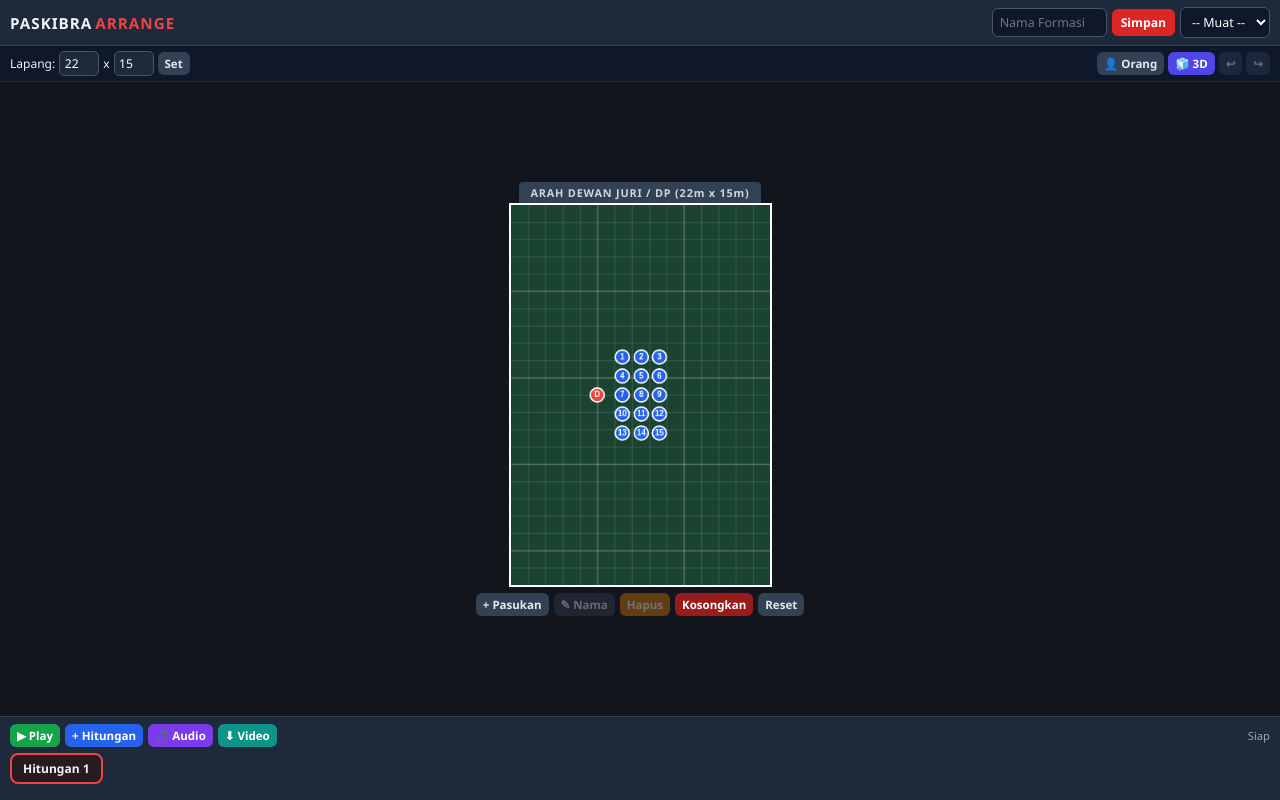
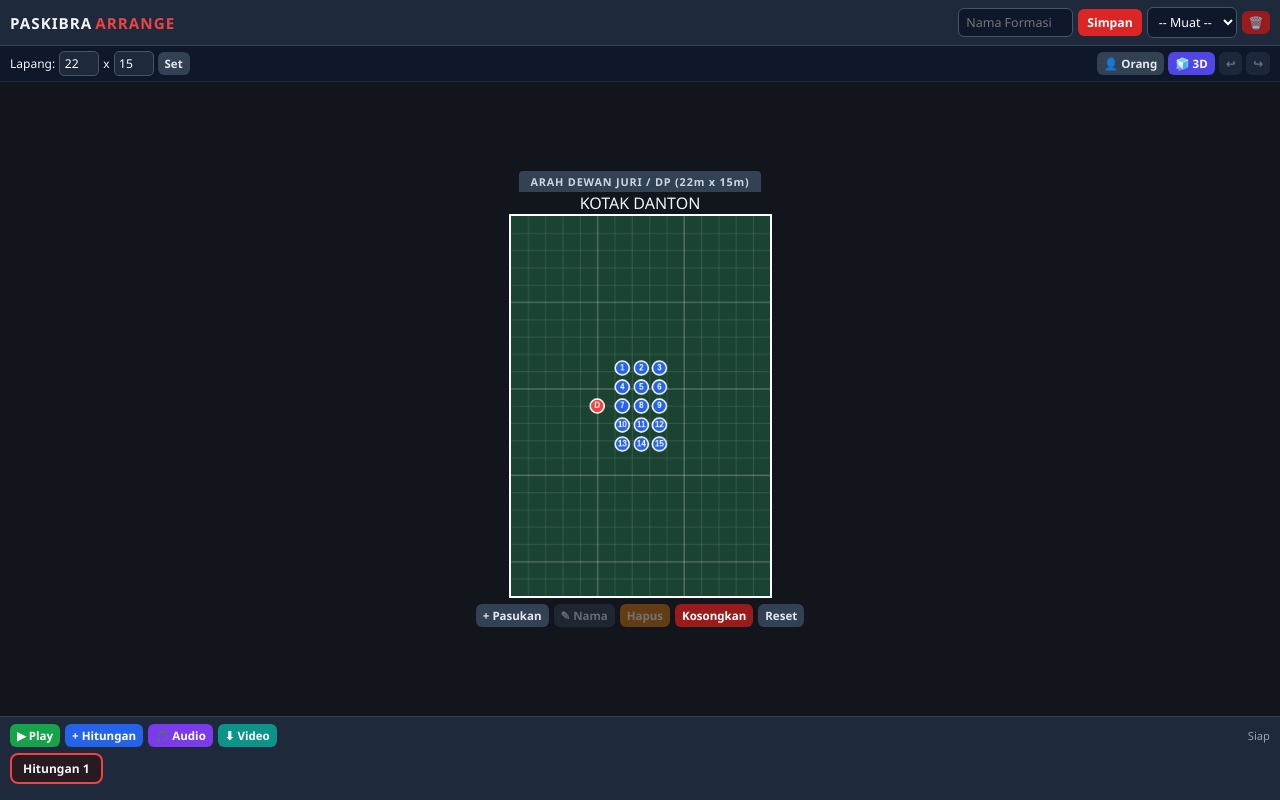
Before and after one commit to cindiadetia25-beep/Formations_Arrange, a plain HTML site: page index.html in a window 1280 px wide. Drawn offline with nearby package versions, Linux system fonts and the light colour scheme; no server answers.

Commit message:
Update index.html

```diff
--- a/index.html
+++ b/index.html
@@ -6,7 +6,7 @@
   <title>Paskibra Formation Designer</title>
   <link rel="manifest" href="manifest.json">
   <meta name="theme-color" content="#1e293b">
-  <link rel="stylesheet" href="style.css?v=7">
+  <link rel="stylesheet" href="style.css?v=8">
   <script src="https://unpkg.com/konva@9.3.6/konva.min.js"></script>
   <script src="https://cdnjs.cloudflare.com/ajax/libs/three.js/r128/three.min.js"></script>
 </head>
@@ -21,6 +21,7 @@
       <select id="savedList">
         <option value="">-- Muat --</option>
       </select>
+      <button id="btnDeleteProject" class="btn danger small" title="Hapus Project Tersimpan">🗑️</button>
     </div>
   </header>
 
@@ -45,6 +46,9 @@
   <main class="workspace">
     <div class="field-info">
       <span id="fieldLabel">ARAH DEWAN JURI / DP (22m x 15m)</span>
+    </div>
+    <div class="danton-zone" title="Kotak Khusus Danton">
+      <span>KOTAK DANTON</span>
     </div>
     <div id="canvas-container"></div>
     <div id="canvas-3d-container" class="hidden"></div>
```
